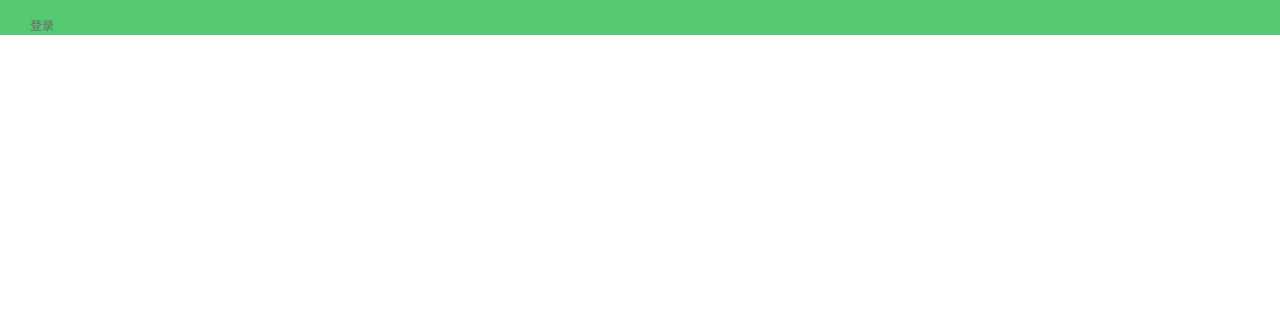
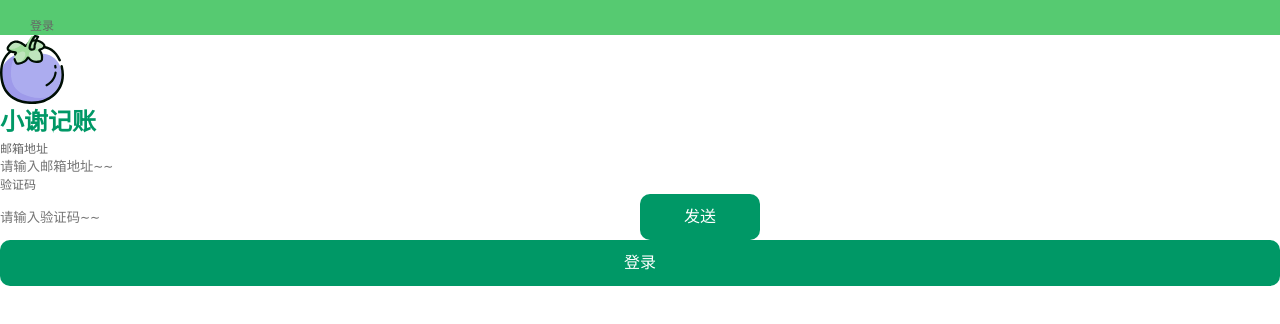
Before and after one commit to 18583468779/myData, a React (Vite) app in the folder MyData/react-count/: page /sign_in in a window 1280 px wide. Shown: the top 324 px of the page. Built offline with nearby package versions, Linux system fonts and the light colour scheme.

Commit message:
sign_in 页面样式完成

```diff
--- a/MyData/react-count/src/global.scss
+++ b/MyData/react-count/src/global.scss
@@ -117,6 +117,11 @@ button {
   }
 }
 
+input:hover {
+  box-shadow: 3px 4px 10px #eeeeee inset;
+  border-color: #009888;
+}
+
 @keyframes ani1 {
   0% {
     transform: scale(0);
--- a/MyData/react-count/src/pages/SignIn.tsx
+++ /dev/null
@@ -1,12 +0,0 @@
-import * as React from "react";
-import { TopNav } from "../components/ItemPage/TopNav";
-import { TopBg } from "../components/TopBg";
-export const SignIn: React.FC = () => {
-  return (
-    <div>
-      <TopBg>
-        <TopNav name="back" title="登录" />
-      </TopBg>
-    </div>
-  );
-};
--- /dev/null
+++ b/MyData/react-count/src/pages/SignInPage.tsx
@@ -0,0 +1,68 @@
+import * as React from "react";
+import { TopNav } from "../components/ItemPage/TopNav";
+import { TopBg } from "../components/TopBg";
+import p1 from "../assets/images/logo.svg";
+export const SignInPage: React.FC = () => {
+  return (
+    <div>
+      <TopBg>
+        <TopNav name="back" title="登录" />
+      </TopBg>
+      <main pl-10px pr-10px>
+        <div text-center mt-30px>
+          <img src={p1} alt="logo" />
+          <h1 text-30px text="#009866" mt-10px>
+            小谢记账
+          </h1>
+        </div>
+
+        <form>
+          <div flex flex-col>
+            <label text-16px>邮箱地址</label>
+            <input
+              type="text"
+              w="100%"
+              border-2
+              b-color="#009853"
+              b-solid
+              rounded="8px"
+              h-40px
+              mt-5px
+              pl-10px
+              pr-10px
+              text-12px
+              placeholder="请输入邮箱地址~~"
+            />
+          </div>
+          <div mt-20px>
+            <div>
+              <label text-16px>验证码</label>
+              <div flex justify-between items-center>
+                <input
+                  type="text"
+                  w="50%"
+                  border-2
+                  b-color="#009853"
+                  b-solid
+                  rounded="8px"
+                  h-40px
+                  mt-5px
+                  pl-10px
+                  pr-10px
+                  text-12px
+                  placeholder="请输入验证码~~"
+                />
+                <button type="button" w="120px" h-40px text-base>
+                  发送
+                </button>
+              </div>
+            </div>
+          </div>
+          <div mt-130px text-center>
+            <button w="100%">登录</button>
+          </div>
+        </form>
+      </main>
+    </div>
+  );
+};
--- a/MyData/react-count/src/routes/router.tsx
+++ b/MyData/react-count/src/routes/router.tsx
@@ -5,7 +5,7 @@ import { LayOut } from "../layout/LayOut";
 import { WelcomeRoutes } from "./WelcomeRoutes";
 import { Home } from "../pages/Home";
 import { ItemPage } from "../pages/ItemPage";
-import { SignIn } from "../pages/SignIn";
+import { SignInPage } from "../pages/SignInPage";
 
 export const router = createBrowserRouter([
   { path: "/", element: <App /> },
@@ -25,6 +25,6 @@ export const router = createBrowserRouter([
   },
   {
     path: "/sign_in",
-    element: <SignIn />,
+    element: <SignInPage />,
   },
 ]);
```
